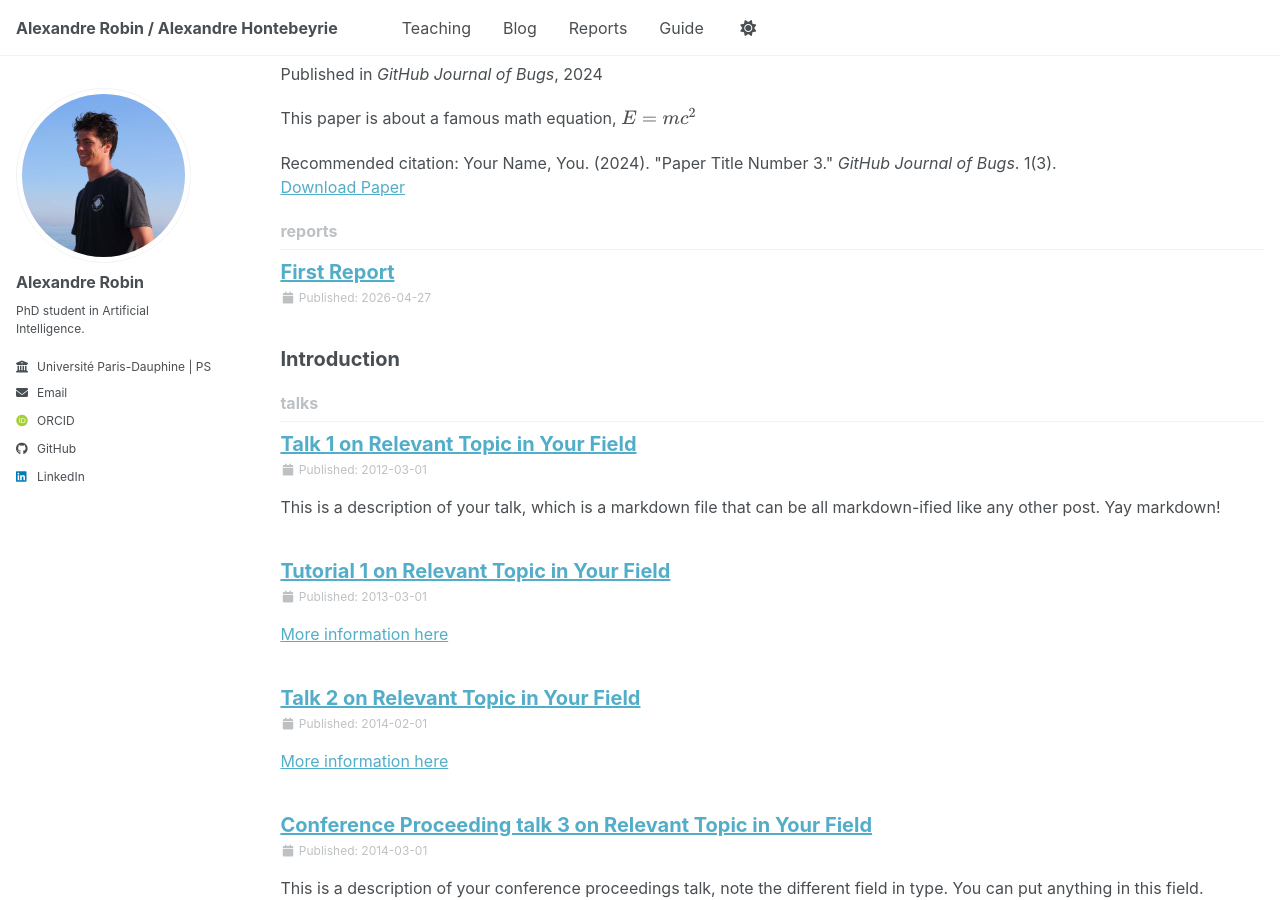
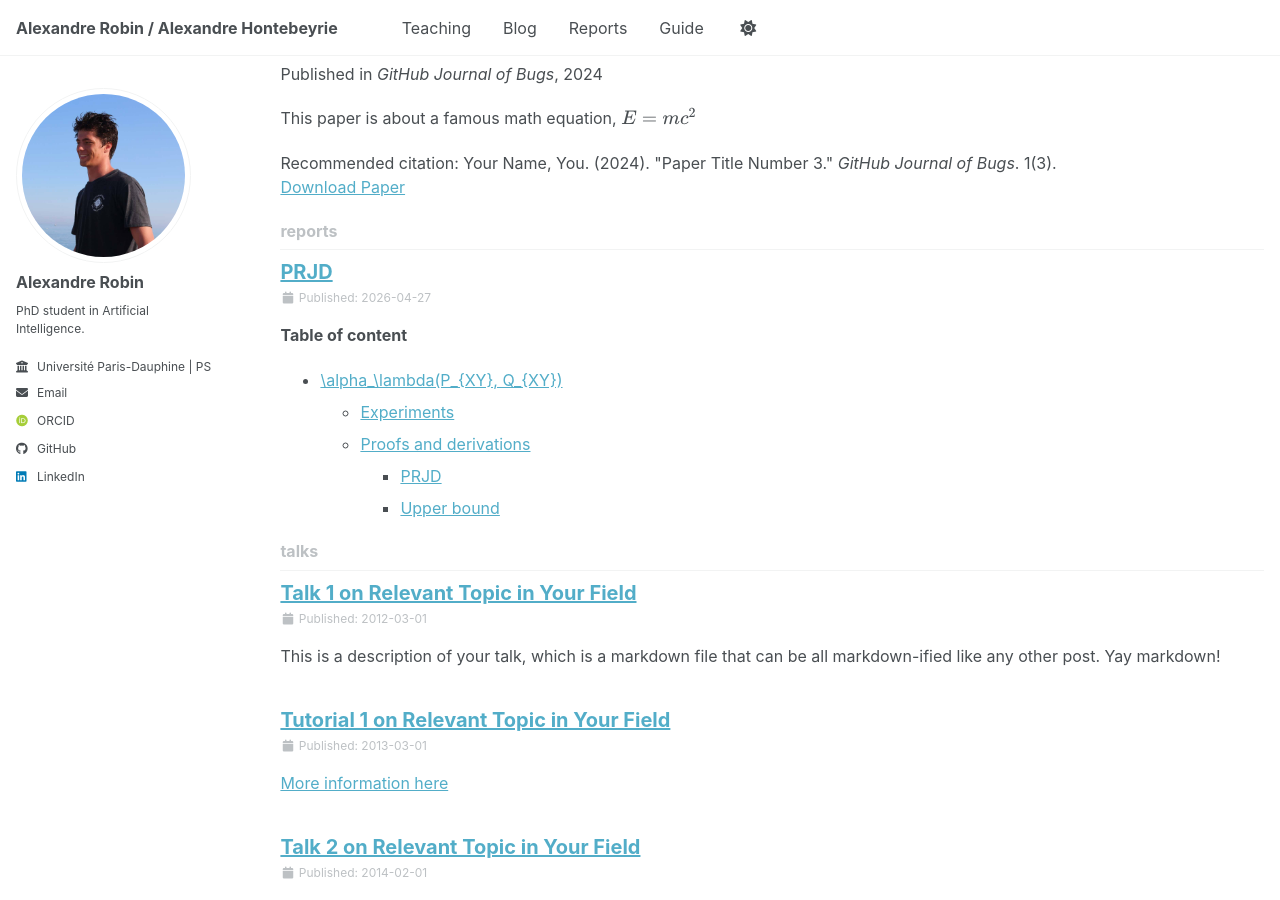
Before and after one commit to alexrob123/alexrob123.github.io, a Jekyll site: the page built from _pages/collection-archive.html, in a window 1280 px wide and 900 px high, scrolled down 1900 px. Built offline with Jekyll 4.4.1, drawn with Linux system fonts in a browser that asks for light colours; some web fonts are replaced; a script bundle is joined from its source files by our own code; library files that are not in the unit come from our copies; some of the changed lines change nothing that is shown.

Commit message:
Some report

```diff
--- a/_reports/2026-04-27-first-report.md
+++ b/_reports/2026-04-27-first-report.md
@@ -1,26 +1,85 @@
 ---
-title: "First Report"
+title: "PRJD"
 collection: reports
 date: 2026-04-27
-permalink: /reports/2026-first-report/
-description: "An example of the first report entry in this section."
+permalink: /reports/2026-PRJD/
+description: "Precision and Recall for Joint Distribution"
 tags:
   - research
 ---
 
+**Table of content**
+- [\\alpha\_\\lambda(P\_{XY}, Q\_{XY})](#alpha_lambdap_xy-q_xy)
+  - [Experiments](#experiments)
+  - [Proofs and derivations](#proofs-and-derivations)
+    - [PRJD](#prjd)
+    - [Upper bound](#upper-bound)
+
+
 ## Introduction
 
-This is the first report in the private reports section.
-You can write freely here — this content is only accessible to people who know the password.
+We investigate the limit of evaluation metrics when it comes to evaluating conditional generative models.
 
-## Section 1
+We first want to investigate a brute-force adaptation of current methods to joint distributions.
 
-Add your report content here. You can use all standard Markdown:
 
-- bullet lists
-- **bold**, *italic*
-- code blocks, tables, etc.
+## Precision Recall for Joint Distributions
 
-## Conclusion
+We propose to extend Precision and Recall as defines in Sajjadi-2018 to joint distributions.
 
-Report conclusions go here.
+$$
+\alpha_\lambda(P_{XY}, Q_{XY})
+=
+\mathbb E_Y \bigg[ \alpha_\lambda(P_{X|Y}, \, Q_{X|Y}) \bigg]
+$$
+
+
+Furthermore,
+$$
+\alpha_\lambda(P_{XY}, Q_{XY})
+\le
+\alpha_\lambda(P_{X}, Q_{X})
+$$
+
+## Experiments
+
+
+
+## Proofs and derivations
+
+
+### PRJD
+$$
+\begin{aligned}
+\alpha_\lambda(P_{XY}, Q_{XY})
+& = \int \int \min \bigg( \lambda \, p(x,y),\, q(x,y) \bigg) \ dxdy \\
+& = \int \int \min \bigg( \lambda \, p(x|y) \, p(y), \, q(x|y) \, q(y) \bigg) \ dxdy
+\qquad \text{(Bayes theorem)}
+\\
+& = \int \int \min \bigg( \lambda \, p(x|y) \, p(y), \, q(x|y) \, p(y) \bigg) \ dxdy
+\qquad \text{(assuming $P_Y = Q_Y$)}
+\\
+& = \int p(y) \int \min \bigg( \lambda \, p(x|y), \, q(x|y) \bigg) \ dx \ dy \\
+& = \mathbb E_Y \bigg[ \int \min \bigg( \lambda \, p(x|Y), \, q(x|Y) \bigg) \ dx \ \bigg] \\
+& = \mathbb E_Y \bigg[ \alpha_\lambda(P_{X|Y}, \, Q_{X|Y}) \bigg] \\
+\end{aligned}
+$$
+
+### Upper bound
+$$
+\begin{aligned}
+	\alpha_\lambda(P_{XY}, Q_{XY})
+	& =
+	\int \int \min \bigg( \lambda \, p(x,y),\, q(x,y) \bigg) \ dxdy
+	\\ & =
+	\int \int \min \bigg( \lambda \, p(y|x) \, p(x), \, q(y|x) \, q(x) \bigg) \ dxdy
+	\qquad \text{(Bayes theorem)}
+	\\ & \le
+	\int \min \bigg( \int \lambda \, p(y|x) \, p(x) \ dy \, , \int \, q(y|x) \, q(x) \ dy \bigg) \ dx
+	\qquad \text{(subadditivy under integration)}
+	\\ & =
+	\int \min \bigg( \lambda \, p(x) , \, q(x) \bigg) \ dx
+	\\ & =
+	\alpha_\lambda(P_{X}, Q_{X})
+\end{aligned}
+$$
```
